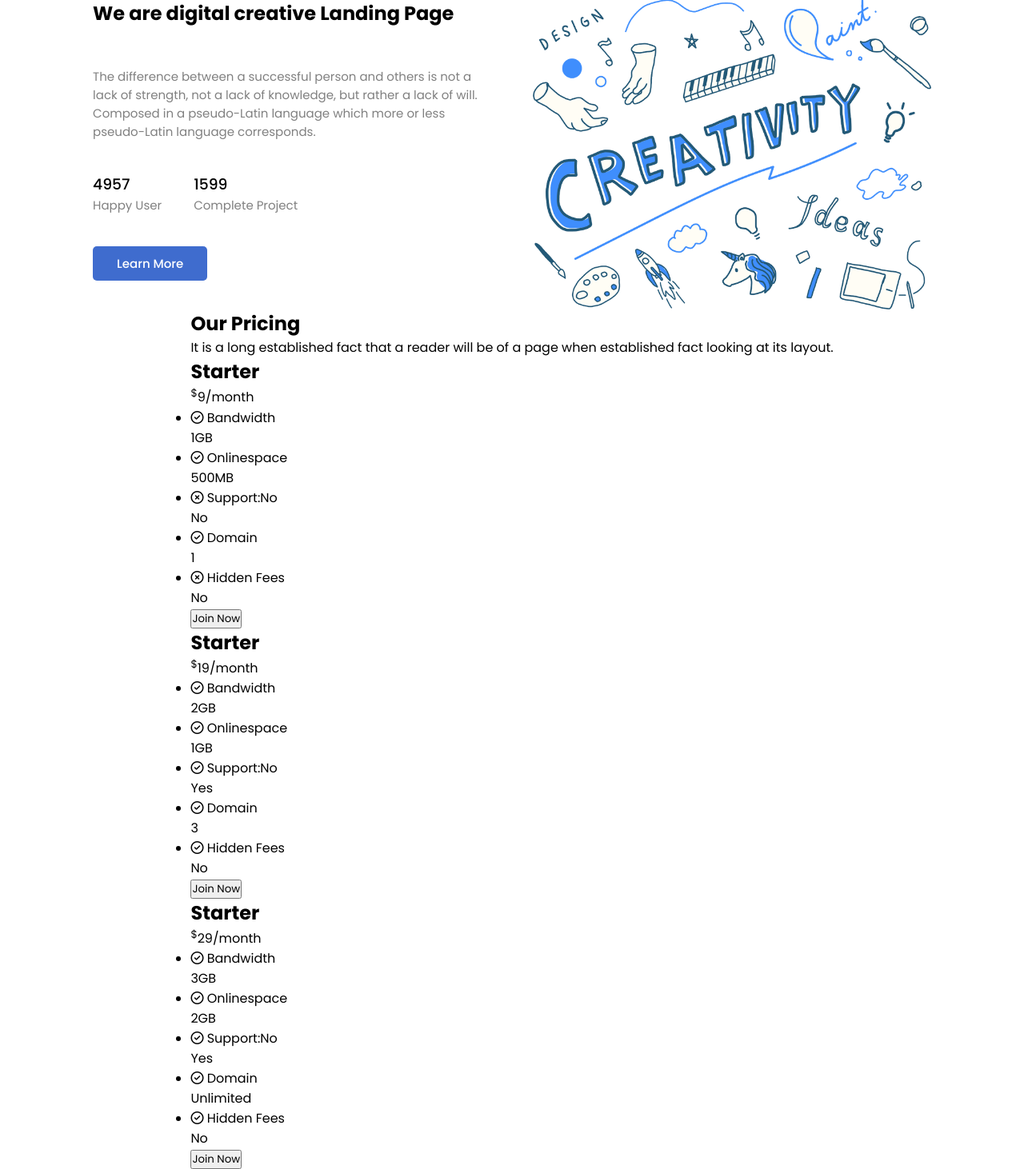
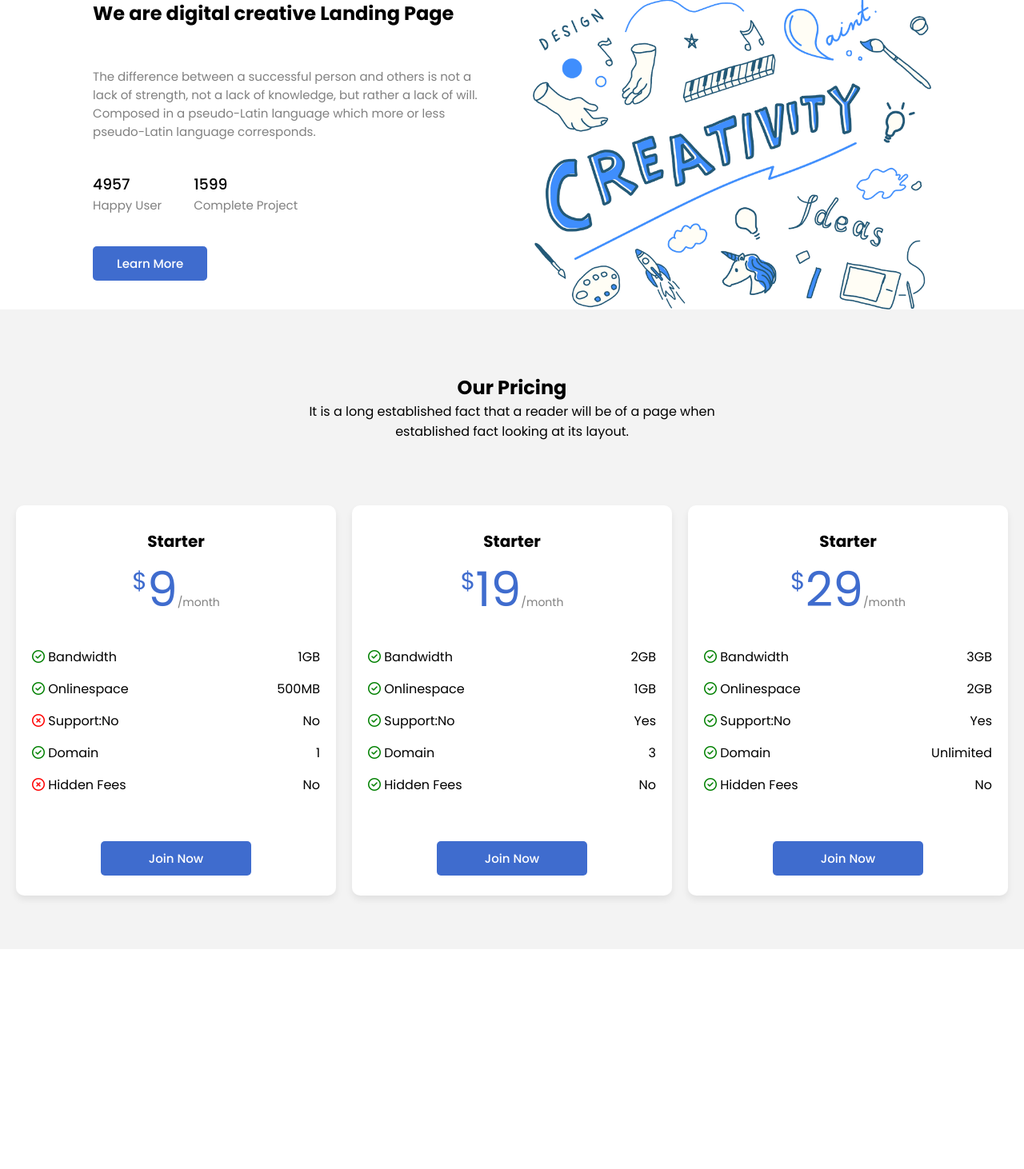
Before and after one commit to fredericbranca/LandingPage, a PHP site: page / in a window 1280 px wide. Shown: the part 4572-6034 px from the top of the page at 80% size. After the commit the page ends 5704 px from the top, so only its background shows below. Run offline with PHP 8.4, Linux system fonts and the light colour scheme; some libraries are stand-ins or nearby versions.

Commit message:
css pricing card sauf partie "sale"

```diff
--- a/style.css
+++ b/style.css
@@ -485,9 +485,6 @@ nav ul li a {
 /* PRICING */
 
 .pricing {
-    display: flex;
-    flex-wrap: wrap;
-    justify-content: center;
     min-height: 100vh;
     margin-top: 110px;
 }
@@ -495,6 +492,7 @@ nav ul li a {
 .header-pricing {
     display: flex;
     flex-wrap: wrap;
+    justify-content: center;
     gap: 50px;
 }
 
@@ -547,6 +545,93 @@ nav ul li a {
     background-color: hsl(221, 54%, 61%);
 }
 
+.text-pricing {
+    display: flex;
+    flex-direction: column;
+    align-items: center;
+    justify-content: center;
+    text-align: center;
+    margin-bottom: 80px;
+}
+.text-pricing h2 {
+    padding-top: 80px;
+}
+.text-pricing p {
+    max-width: 600px;
+}
+
+/* CARD */
+
+.container {
+    min-height: 100vh;
+    background-color: #f3f3f3;
+}
+
+.cards-pricing {
+    display: flex;
+    flex-wrap: wrap;
+    justify-content: center;
+    gap: 20px
+}
+
+.card-p {
+    width: 400px;
+    background: white;
+    text-align: center;
+    border-radius: 10px;
+    box-shadow: 0 5px 8px rgba(0,0,0,.075);
+    padding-top: 30px;
+}
+
+.card-p-header h2 {
+    font-size: 20px;
+}
+.card-p-header p {
+    color: #3f6cce;
+    font-size: 60px;
+}
+.card-p-header sup {
+    font-size: 30px;
+}
+.card-p-header span {
+    color: grey;
+    font-size: 14px;
+}
+
+.card-center ul {
+    line-height: 40px;
+    margin: 20px
+}
+.card-center ul li {
+    display: flex;
+    text-align: left;
+    justify-content: space-between;
+}
+
+.card-center .fa-circle-check {
+    color:green;
+}
+.card-center .fa-circle-xmark {
+    color:red;
+}
+
+.card-p button {
+    margin-top: 30px;
+    margin-bottom: 25px;
+    padding: 10px 60px;
+    font-size: 15px;
+    font-weight: 500;
+    border: none;
+    border-radius: 5px;
+    color: white;
+    background-color: #3f6cce;
+    cursor: pointer;
+    transition: 0.4s;
+}
+.header-pricing button:hover {
+    background-color: hsl(221, 54%, 61%);
+}
+
 /* Media Queries */
 @media (max-width: 1065px) {
     .header-pricing img {
```
